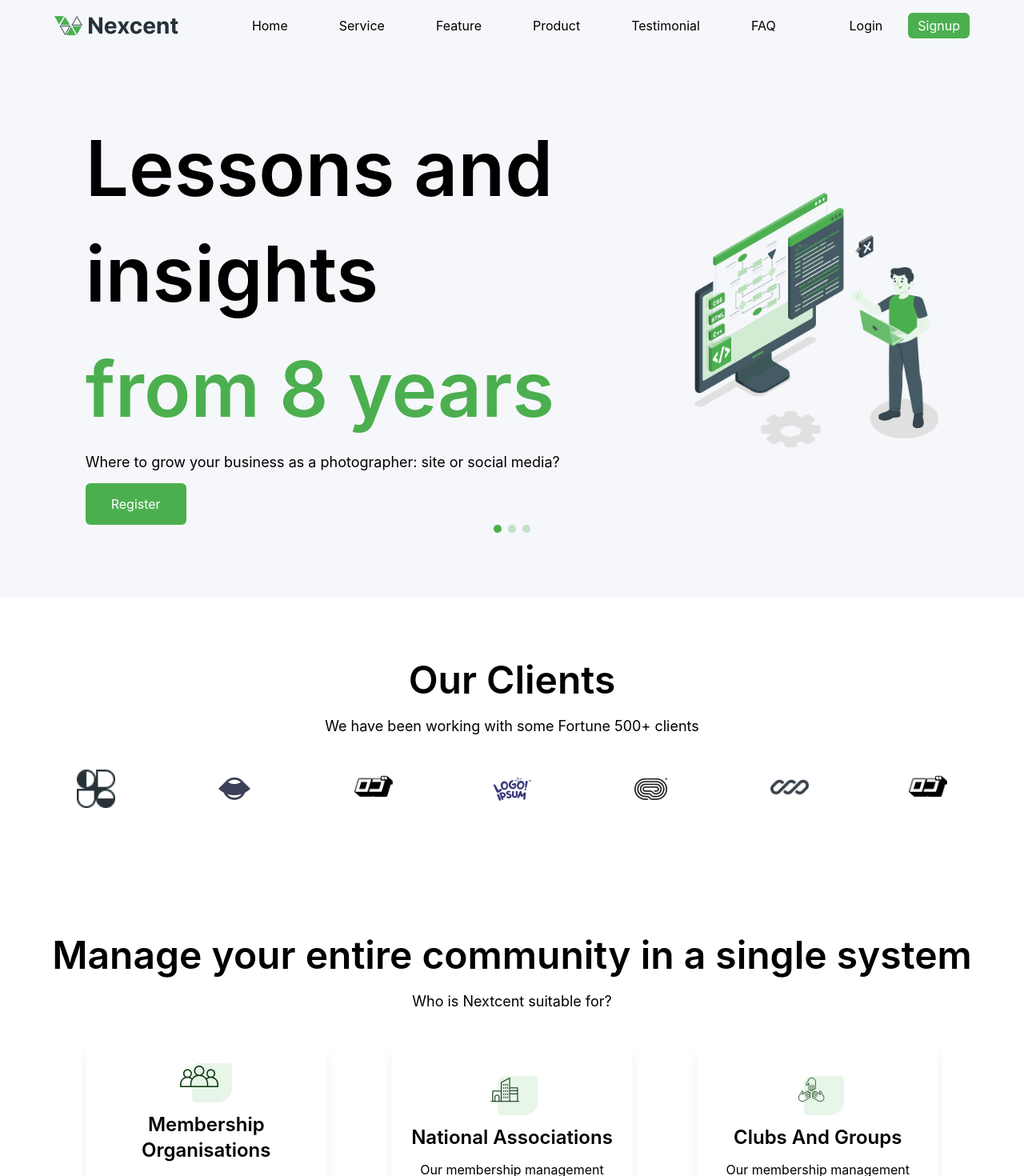
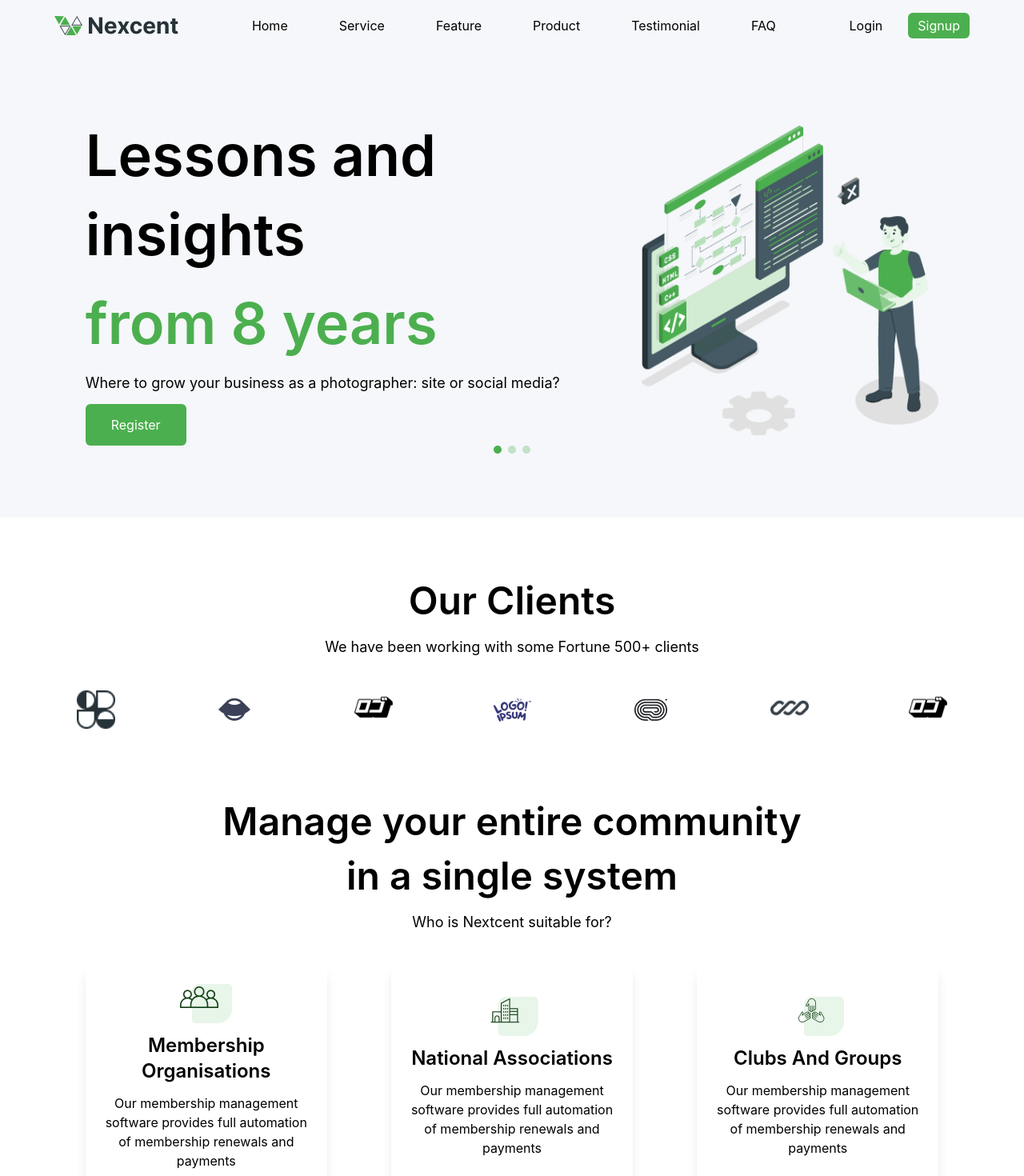
Before and after one commit to imlnr/figma-design, a React (Create React App) app: page / in a window 1280 px wide. Shown: the top 1470 px of the page at 80% size. Built offline with nearby package versions, Linux system fonts and the light colour scheme.

Commit message:
final commit

```diff
--- a/src/pages/Home.jsx
+++ b/src/pages/Home.jsx
@@ -21,10 +21,10 @@ const Home = () => {
             <div className="flex flex-col items-center justify-around py-10 md:py-20">
                 <div className='w-10/12 flex flex-col-reverse md:flex-row items-center justify-between px-4 md:px-0'>
                     <div className='flex flex-col gap-3 items-center md:items-start text-center md:text-left'>
-                        <h1 className='font-inter text-5xl md:text-8xl font-semibold leading-tight md:leading-snug tracking-normal'>
+                        <h1 className='font-inter text-5xl md:text-7xl font-semibold leading-tight md:leading-snug tracking-normal'>
                             Lessons and insights
                         </h1>
-                        <h1 className='font-inter text-5xl md:text-8xl font-semibold leading-tight md:leading-snug tracking-normal text-[#4CAF4F]'>from 8 years</h1>
+                        <h1 className='font-inter text-5xl md:text-7xl font-semibold leading-tight md:leading-snug tracking-normal text-[#4CAF4F]'>from 8 years</h1>
                         <p className='text-lg'>Where to grow your business as a photographer: site or social media?</p>
                         <button className='bg-[#4CAF4F] text-white px-8 py-3.5 rounded-md'>Register</button>
                     </div>
@@ -49,9 +49,10 @@ const Home = () => {
                     </div>
                 </div>
             </div>
-            <div className='bg-white py-10 md:py-20'>
+            <div className='bg-white py-10 md:py-3'>
                 <div className='container mx-auto'>
-                    <h1 className='text-4xl md:text-5xl font-semibold text-center mb-5'>Manage your entire community in a single system</h1>
+                    <h1 className='text-4xl md:text-5xl font-semibold text-center mb-5'>Manage your entire community</h1>
+                    <h1 className='text-4xl md:text-5xl font-semibold text-center mb-5'>in a single system</h1>
                     <p className='text-lg text-center mb-10'>Who is Nextcent suitable for?</p>
                     <div className='w-10/12 m-auto grid grid-cols-1 md:grid-cols-3 gap-20'>
                         <Comcard val={icon1} head={"Membership Organisations"} para={"Our membership management software provides full automation of membership renewals and payments"} />
```
